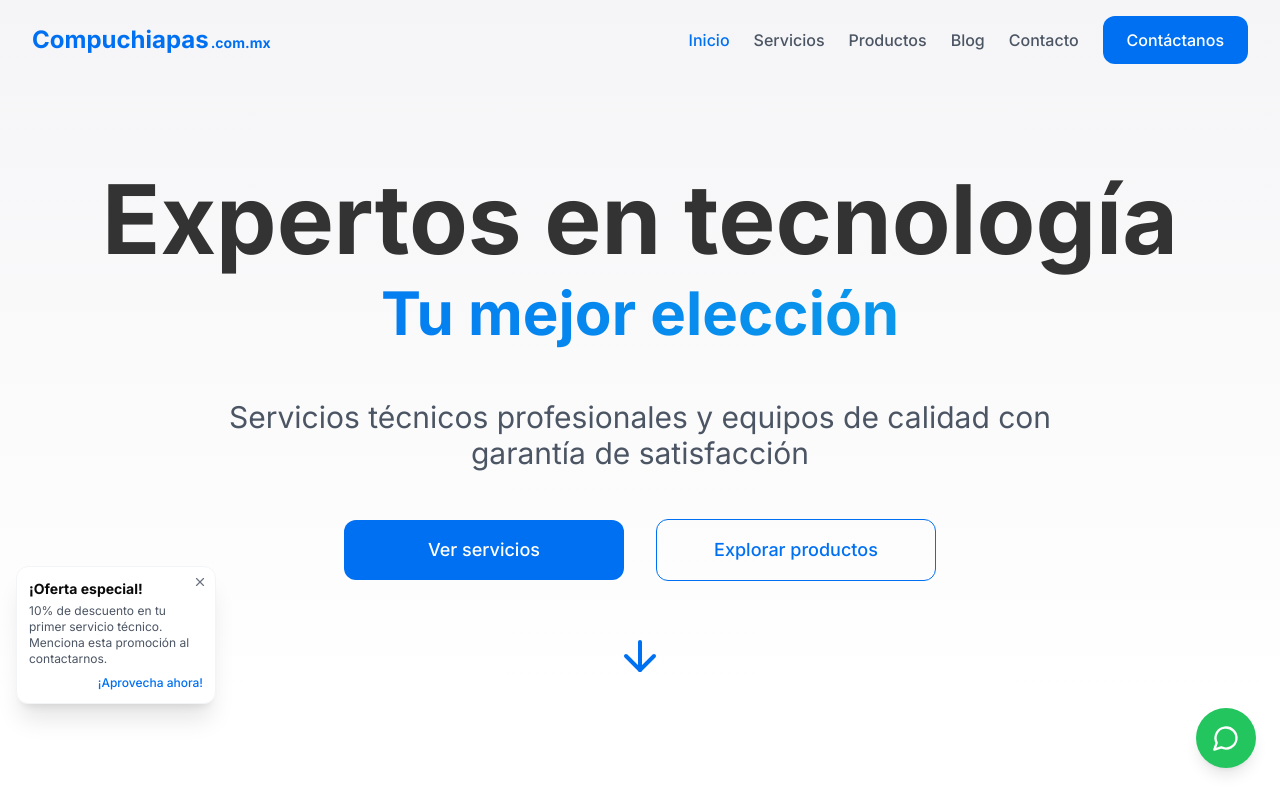
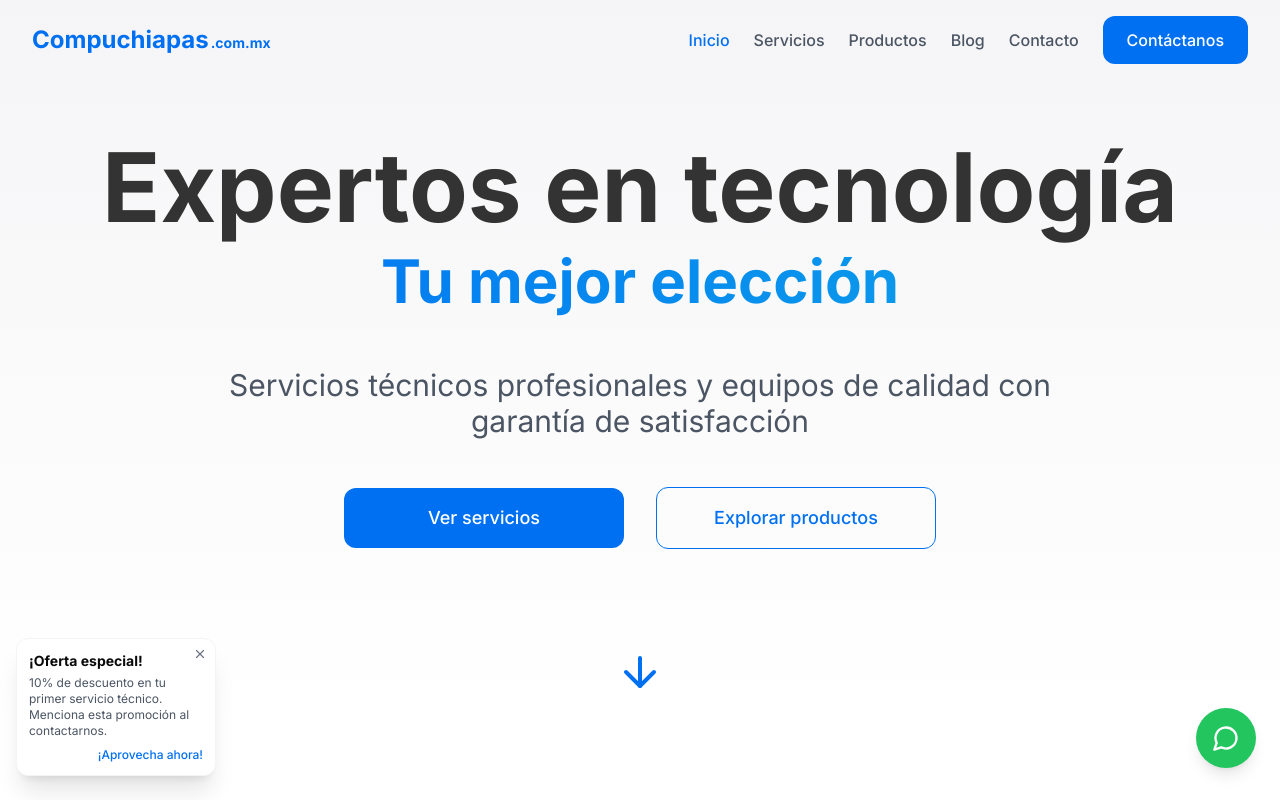
Before and after one commit to JetroLopez/compuchiapas, a React (Vite) app: page / in a window 1280 px wide. Shown: the top 800 px of the page. Built offline with nearby package versions, Linux system fonts and the light colour scheme.

Commit message:
Fix: ajustes de diseño - Popup más cerca del borde inferior, espaciado de botones en Hero y configuración de Vercel para rutas

```diff
--- a/src/components/Hero.tsx
+++ b/src/components/Hero.tsx
@@ -45,7 +45,7 @@ const Hero: React.FC = () => {
       <div className="absolute inset-0 bg-grid-pattern opacity-[0.03] -z-10"></div>
 
       <div className="container-padding max-w-7xl mx-auto text-center relative z-10">
-        <div className="pt-20 pb-16 md:pt-28 md:pb-20">
+        <div className="pt-20 pb-32 md:pt-28 md:pb-36">
           <h1 ref={titleRef} className="opacity-0 transition-opacity duration-300">
             <span className="block text-6xl md:text-7xl lg:text-8xl font-bold text-tech-gray mb-4">
               Expertos en tecnología
@@ -77,7 +77,7 @@ const Hero: React.FC = () => {
       </div>
 
       {/* Arrow button with gradient background */}
-      <div className="absolute bottom-0 left-0 right-0 h-32 bg-gradient-to-t from-white to-transparent flex items-center justify-center z-0">
+      <div className="absolute -bottom-4 left-0 right-0 h-32 bg-gradient-to-t from-white to-transparent flex items-center justify-center z-0">
         <button
           onClick={scrollToServices}
           className="transform hover:translate-y-1 transition-transform duration-300"
--- a/src/components/OfferPopup.tsx
+++ b/src/components/OfferPopup.tsx
@@ -29,7 +29,7 @@ const OfferPopup: React.FC<OfferPopupProps> = ({
 
   if (isMinimized) {
     return (
-      <div className="fixed bottom-24 left-4 z-30 animate-fade-up">
+      <div className="fixed bottom-6 left-4 z-30 animate-fade-up">
         <button
           onClick={handleReopen}
           className="bg-tech-blue text-white rounded-full py-1.5 px-3 shadow-lg hover:bg-tech-blue/90 transition-colors text-xs"
@@ -43,7 +43,7 @@ const OfferPopup: React.FC<OfferPopupProps> = ({
   if (!isOpen) return null;
 
   return (
-    <div className="fixed bottom-24 left-4 z-30 max-w-[200px] animate-fade-up">
+    <div className="fixed bottom-6 left-4 z-30 max-w-[200px] animate-fade-up">
       <div className="bg-white rounded-lg shadow-xl p-3 border border-gray-100 relative">
         <button
           onClick={handleClose}
```
Also changed, not shown: vercel.json (added).
